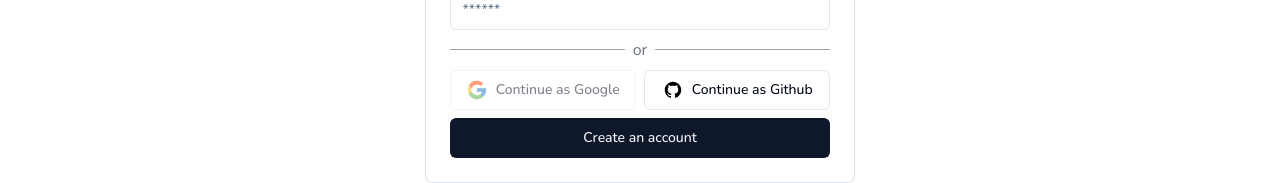
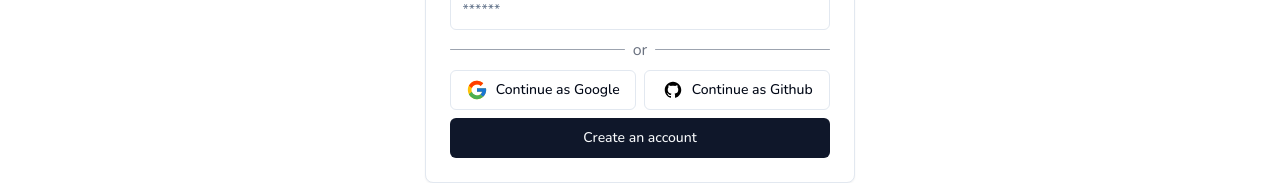
Before and after one commit to sajjad-khedmati/airbnb, a Next.js app: page /register in a window 1280 px wide. Shown: the part 494-677 px from the top of the page. Built offline with nearby package versions, Linux system fonts and the light colour scheme; no server answers.

Commit message:
google auth

```diff
--- a/app/(auth)/_components/google-button.tsx
+++ b/app/(auth)/_components/google-button.tsx
@@ -1,10 +1,13 @@
 import { Button } from "@/components/ui/button";
+import { signIn } from "next-auth/react";
 import Image from "next/image";
 import React from "react";
 
 export default function GoogleButton({ disabled }: { disabled?: boolean }) {
 	return (
 		<Button
+			type="button"
+			onClick={() => signIn("google")}
 			disabled={disabled}
 			className="flex-1 flex items-center gap-2"
 			variant={"outline"}
--- a/app/(auth)/_components/login/login-form.tsx
+++ b/app/(auth)/_components/login/login-form.tsx
@@ -88,7 +88,7 @@ export default function LoginForm() {
 				</div>
 
 				<div className="flex gap-2 flex-wrap">
-					<GoogleButton disabled />
+					<GoogleButton />
 					<GithubButton />
 				</div>
 
--- a/app/(auth)/_components/register/register-form.tsx
+++ b/app/(auth)/_components/register/register-form.tsx
@@ -112,7 +112,7 @@ export default function RegisterForm() {
 				</div>
 
 				<div className="flex gap-2 flex-wrap">
-					<GoogleButton disabled />
+					<GoogleButton />
 					<GithubButton />
 				</div>
 
```
Also changed, not shown: 1 other file (tests, documents, lock files or other folders).
